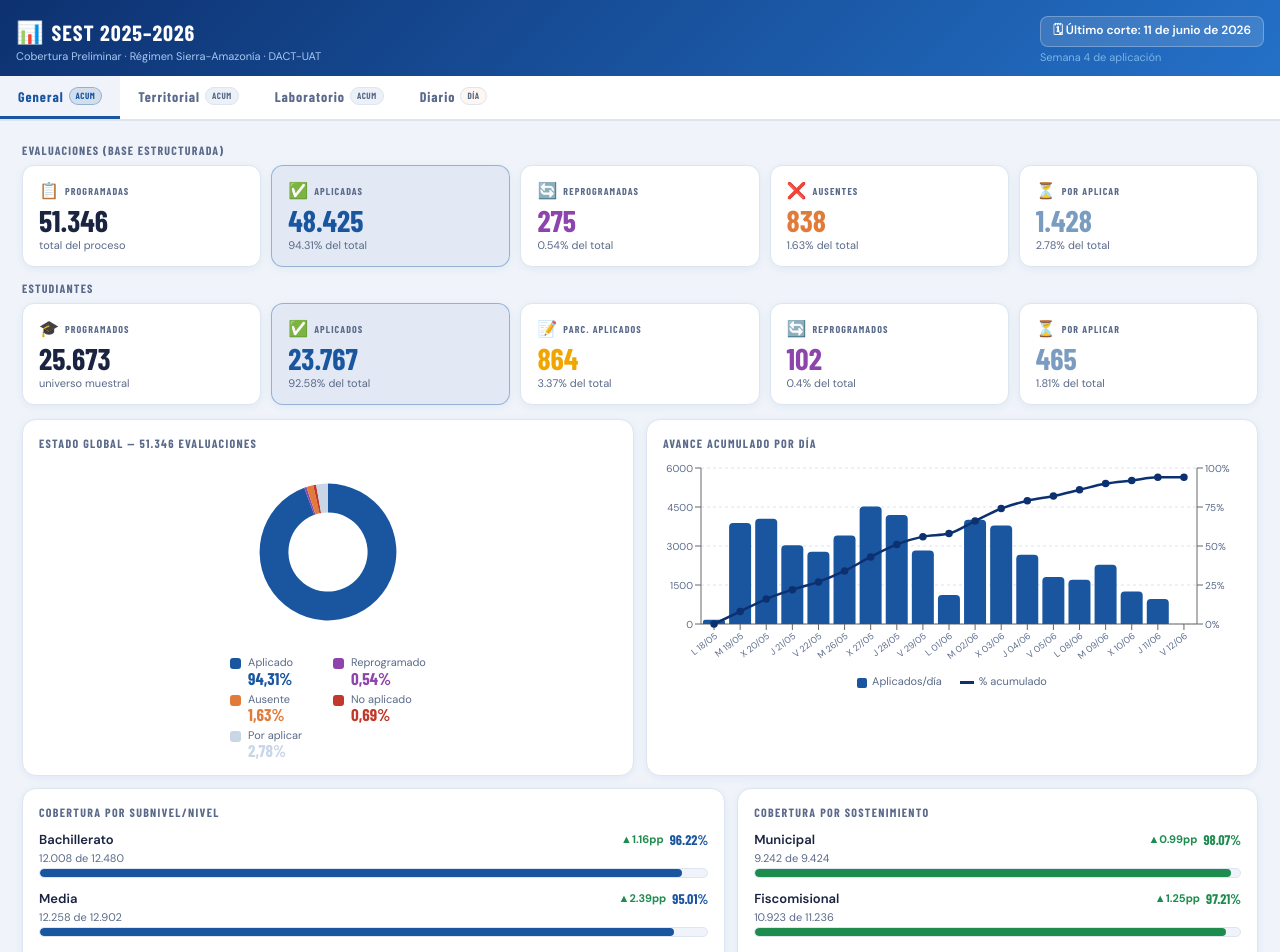
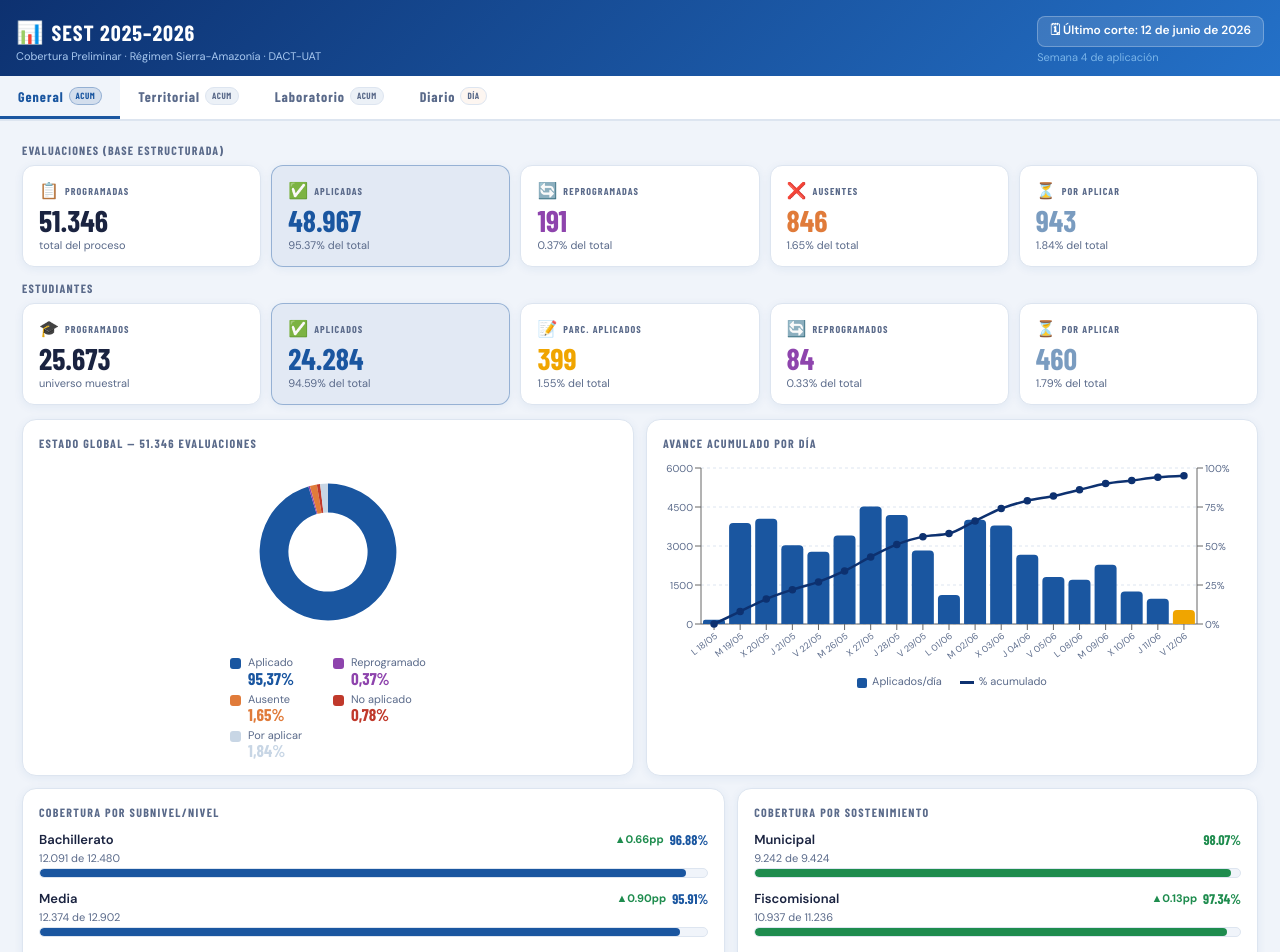
Before and after one commit to k7py77nzj8-arch/sest-dashboard, a React (Vite) app: page / in a window 1280 px wide. Shown: the top 952 px of the page. Built offline with nearby package versions, Linux system fonts and the light colour scheme; a web font is replaced by a local one.

Commit message:
Add files via upload

```diff
--- a/src/App.jsx
+++ b/src/App.jsx
@@ -2257,10 +2257,157 @@ const DATOS = {
     diaNoInicioN: 2,
     diaNotaSesion: "18 reprogramados por cambio de fecha; 2 sesiones sin iniciar de 83 por falla eléctrica (97,59% ejecutadas). En auditoría del día: 28 estudiantes",
   },
+
+  /* ─────────────────────────────────────────────────────
+     12/06  — corte completo · ÚLTIMO DÍA de aplicación
+     (el reporte ya no registra estado "En auditoría")
+  ───────────────────────────────────────────────────── */
+  "12/06": {
+    corte: "12 de junio de 2026",
+    semana: "Semana 4",
+    soloDialy: false,
+    // Evaluaciones acumuladas
+    evalProgramadas: 51346,
+    evalAplicadas:   48967,   evalAplicadasPct: 95.37,
+    evalReprogramadas: 191,   evalReprogramadasPct: 0.37,
+    evalAusentes: 846,        evalAusentesPct: 1.65,
+    evalNoAplicado: 399,
+    evalEnAuditoria: 0,
+    evalPorAplicar: 943,      evalPorAplicarPct: 1.84,
+    // Estudiantes acumulados
+    estProgramados: 25673,
+    estAplicados:   24284,    estAplicadosPct: 94.59,
+    estParcial: 399,          estParcialPct: 1.55,
+    estAusentes: 268,
+    estReprogramados: 84,     estReprogramadosPct: 0.33,
+    estEnAuditoria: 0,
+    estPorAplicar: 460,       estPorAplicarPct: 1.79,
+    globalPie: [
+      { name: "Aplicado",     value: 48967, pct: "95,37%", color: C.aplicado     },
+      { name: "Reprogramado", value: 191,   pct: "0,37%",  color: C.reprogramado },
+      { name: "Ausente",      value: 846,   pct: "1,65%",  color: C.ausente      },
+      { name: "No aplicado",  value: 399,   pct: "0,78%",  color: C.noAplicado   },
+      { name: "Por aplicar",  value: 943,   pct: "1,84%",  color: C.porAplicar   },
+    ],
+    // Subniveles
+    subniveles: [
+      { nivel: "Bachillerato", aplicado: 12091, total: 12480, pct: 96.88 },
+      { nivel: "Media",        aplicado: 12374, total: 12902, pct: 95.91 },
+      { nivel: "Superior",     aplicado: 12651, total: 13274, pct: 95.31 },
+      { nivel: "Elemental",    aplicado: 11851, total: 12690, pct: 93.39 },
+    ],
+    // Sostenimiento
+    sostenimiento: [
+      { tipo: "Municipal",     pct: 98.07, aplicado: 9242,  total: 9424  },
+      { tipo: "Fiscomisional", pct: 97.34, aplicado: 10937, total: 11236 },
+      { tipo: "Fiscal",        pct: 94.88, aplicado: 16520, total: 17412 },
+      { tipo: "Particular",    pct: 92.42, aplicado: 12268, total: 13274 },
+    ],
+    // Área
+    areaUrbana: { aplicado: 31362, total: 32716, pct: 95.86 },
+    areaRural:  { aplicado: 17605, total: 18630, pct: 94.50 },
+    // Provincias
+    provincias: [
+      { provincia: "Bolívar",      pct: 99.72, aplicado: 353,   programado: 354   },
+      { provincia: "Cañar",        pct: 99.42, aplicado: 1205,  programado: 1212  },
+      { provincia: "Imbabura",     pct: 98.88, aplicado: 3174,  programado: 3210  },
+      { provincia: "Morona S.",    pct: 98.68, aplicado: 896,   programado: 908   },
+      { provincia: "Carchi",       pct: 97.83, aplicado: 1307,  programado: 1336  },
+      { provincia: "Napo",         pct: 97.74, aplicado: 1126,  programado: 1152  },
+      { provincia: "Pastaza",      pct: 97.48, aplicado: 620,   programado: 636   },
+      { provincia: "Zamora Ch.",   pct: 96.47, aplicado: 355,   programado: 368   },
+      { provincia: "Pichincha",    pct: 95.36, aplicado: 24758, programado: 25964 },
+      { provincia: "Orellana",     pct: 95.16, aplicado: 1100,  programado: 1156  },
+      { provincia: "Tungurahua",   pct: 94.56, aplicado: 3096,  programado: 3274  },
+      { provincia: "Loja",         pct: 94.01, aplicado: 2542,  programado: 2704  },
+      { provincia: "Azuay",        pct: 93.83, aplicado: 3862,  programado: 4116  },
+      { provincia: "Sucumbíos",    pct: 93.58, aplicado: 1005,  programado: 1074  },
+      { provincia: "Cotopaxi",     pct: 93.29, aplicado: 1961,  programado: 2102  },
+      { provincia: "Chimborazo",   pct: 90.28, aplicado: 1607,  programado: 1780  },
+    ],
+    // Labs
+    labTotal: 596,
+    labAplicados: 575,    labAplicadosPct: 96.48,
+    labParcial: 0,        labParcialPct: 0,
+    labPorAplicar: 21,    labPorAplicarPct: 3.52,
+    labBajo95: 86,
+    labBajo90: 17,
+    labsBajo95: [
+      { prov: "Pichincha",        n: 43 }, { prov: "Azuay",           n: 10 },
+      { prov: "Loja",             n: 5  }, { prov: "Napo",             n: 5  },
+      { prov: "Orellana",         n: 4  }, { prov: "Sucumbíos",        n: 4  },
+      { prov: "Carchi",           n: 3  }, { prov: "Chimborazo",       n: 3  },
+      { prov: "Morona Santiago",  n: 3  }, { prov: "Zamora Chinchipe", n: 2  },
+      { prov: "Cañar",            n: 1  }, { prov: "Imbabura",         n: 1  },
+      { prov: "Pastaza",          n: 1  }, { prov: "Tungurahua",       n: 1  },
+    ],
+    avanceSemanal: [
+      { dia: "L 18/05", aplicados: 165,  acum: 165,   pct: 0  },
+      { dia: "M 19/05", aplicados: 3885, acum: 4050,  pct: 8  },
+      { dia: "X 20/05", aplicados: 4045, acum: 8095,  pct: 16 },
+      { dia: "J 21/05", aplicados: 3033, acum: 11128, pct: 22 },
+      { dia: "V 22/05", aplicados: 2779, acum: 13907, pct: 27 },
+      { dia: "M 26/05", aplicados: 3405, acum: 17312, pct: 34 },
+      { dia: "X 27/05", aplicados: 4521, acum: 21833, pct: 43 },
+      { dia: "J 28/05", aplicados: 4191, acum: 26024, pct: 51 },
+      { dia: "V 29/05", aplicados: 2827, acum: 28851, pct: 56 },
+      { dia: "L 01/06", aplicados: 1111, acum: 29962, pct: 58 },
+      { dia: "M 02/06", aplicados: 4014, acum: 33976, pct: 66 },
+      { dia: "X 03/06", aplicados: 3787, acum: 37763, pct: 74 },
+      { dia: "J 04/06", aplicados: 2664, acum: 40427, pct: 79 },
+      { dia: "V 05/06", aplicados: 1805, acum: 42232, pct: 82 },
+      { dia: "L 08/06", aplicados: 1698, acum: 43930, pct: 86 },
+      { dia: "M 09/06", aplicados: 2275, acum: 46205, pct: 90 },
+      { dia: "X 10/06", aplicados: 1251, acum: 47456, pct: 92 },
+      { dia: "J 11/06", aplicados: 973,  acum: 48429, pct: 94 },
+      { dia: "V 12/06", aplicados: 538,  acum: 48967, pct: 95 },
+    ],
+    // Cobertura diaria 12/06
+    diaCobPct: 96.07,
+    diaAplicados: 538,
+    diaProgramados: 560,
+    diaAusentes: 13,
+    diaNoAplicados: 9,
+    diaReprogramados: 0,
+    diaLabsTotal: 45,            // sesiones programadas del día (en 23 laboratorios)
+    diaLabsInicio: 45,
+    diaLabsInicioPct: 100.00,
+    diaSesiones: [
+      { sesion: "S1", total: 288, aplicado: 276, pct: 95.83 },
+      { sesion: "S2", total: 248, aplicado: 239, pct: 96.37 },
+      { sesion: "S3", total: 24,  aplicado: 23,  pct: 95.83 },
+    ],
+    diaEstProgramados: 25673,
+    diaEstAplicados:   24284,  diaEstAplicadosPct: 94.59,
+    diaEstParcial: 399,        diaEstParcialPct: 1.55,
+    diaEstAusentes: 268,
+    diaEstReprogramados: 84,   diaEstReprogramadosPct: 0.33,
+    diaEstPorAplicar: 460,     diaEstPorAplicarPct: 1.79,
+    diaEstPie: [
+      { name: "Aplicado",        value: 24284, pct: "94,59%", color: "#1a56a0" },
+      { name: "Parc. aplicado",  value: 399,   pct: "1,55%",  color: "#f0a500" },
+      { name: "Reprogramado",    value: 84,    pct: "0,33%",  color: "#8e44ad" },
+      { name: "Ausente",         value: 268,   pct: "1,04%",  color: "#e07b3a" },
+      { name: "Por aplicar",     value: 460,   pct: "1,79%",  color: "#c8d6e5" },
+    ],
+    diaAusentismoObs: [
+      { motivo: "Enfermedad",          n: 8 },
+      { motivo: "Ausente",             n: 4 },
+      { motivo: "Calamidad doméstica", n: 1 },
+    ],
+    diaNoAplicadosObs: [
+      { obs: "Estudiante NEE", n: 6, pct: "66,7%" },
+      { obs: "Retirado",       n: 3, pct: "33,3%" },
+    ],
+    diaReprogramadosObs: [],   // 12/06: no existieron reprogramaciones
+    diaNoInicio: null,
+    diaNoInicioN: 0,
+    diaNotaSesion: "Cierre de aplicación: 45 de 45 sesiones ejecutadas (100%); sin reprogramaciones ni sesiones sin iniciar",
+  },
 };
 
 /* Orden cronológico de fechas disponibles */
-const FECHAS_ORDEN = ["19/05", "20/05", "21/05", "22/05", "26/05", "27/05", "28/05", "29/05", "01/06", "02/06", "03/06", "04/06", "05/06", "08/06", "09/06", "10/06", "11/06"]; // agregar nuevas fechas aquí
+const FECHAS_ORDEN = ["19/05", "20/05", "21/05", "22/05", "26/05", "27/05", "28/05", "29/05", "01/06", "02/06", "03/06", "04/06", "05/06", "08/06", "09/06", "10/06", "11/06", "12/06"]; // agregar nuevas fechas aquí
 
 /* ══════════════════════════════════════════════════════
    COMPONENTES
```
